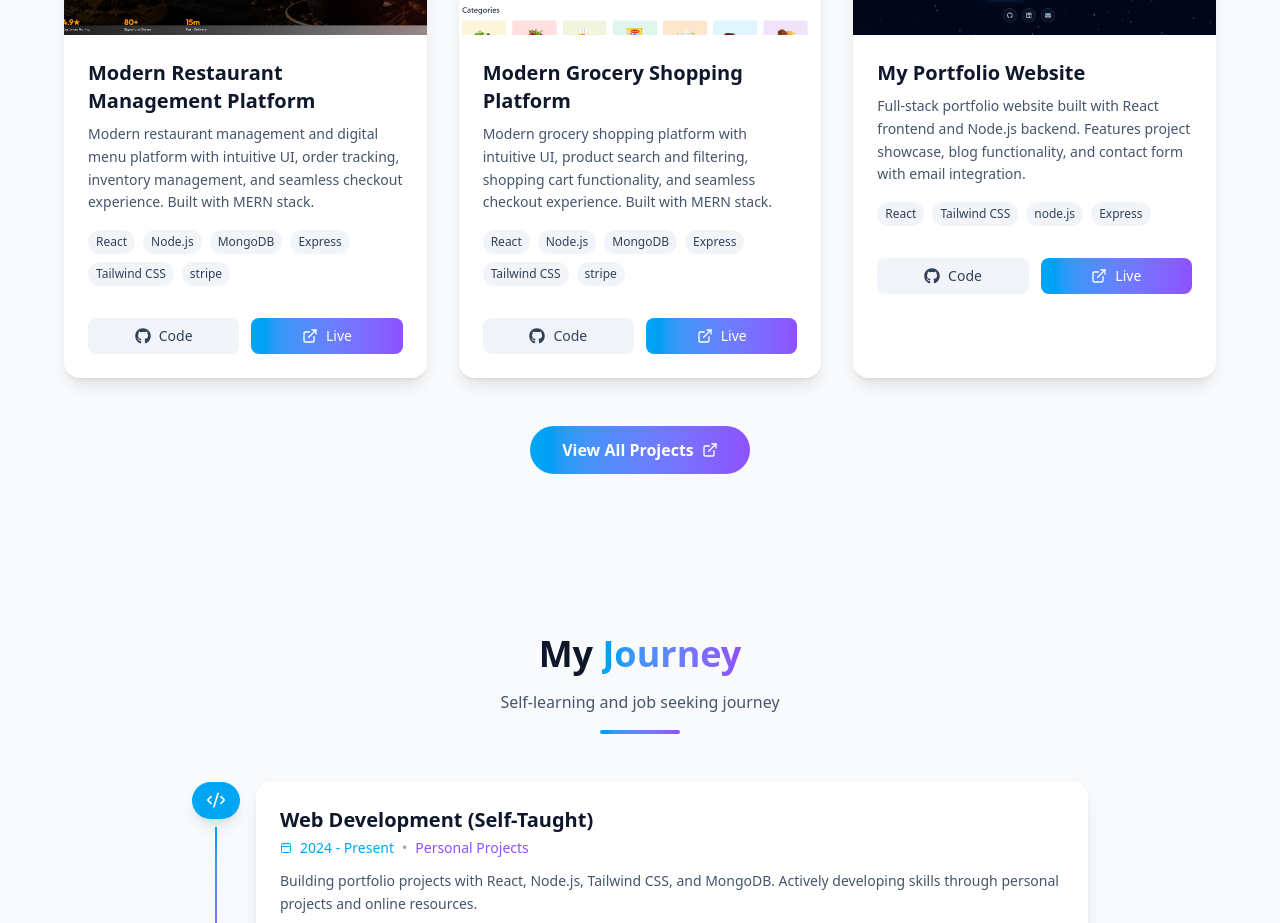
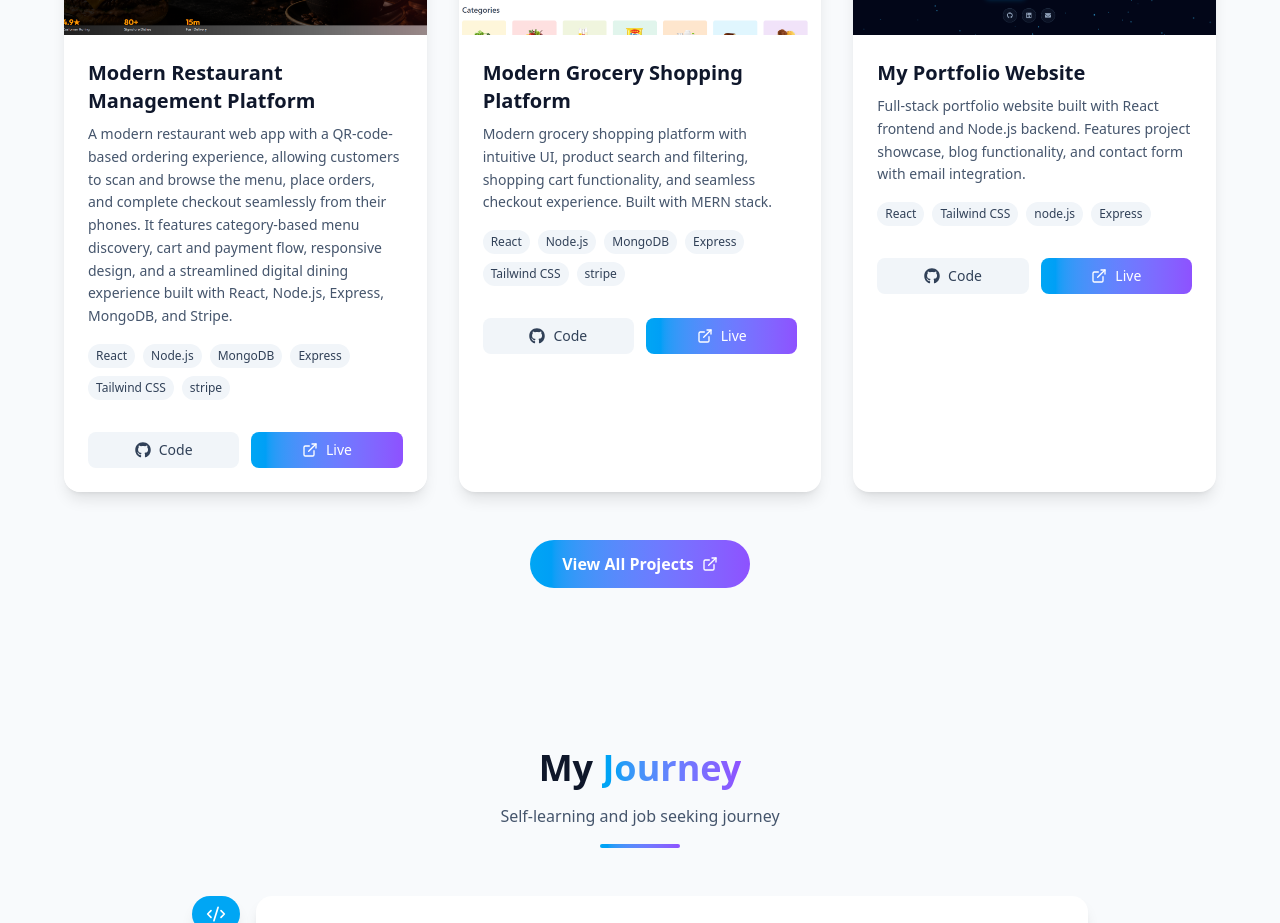
Before and after one commit to abirhammuch/portfolio, a React (Vite) app in the folder abirham-portfolio/: page / in a window 1280 px wide. Shown: the part 2680-3603 px from the top of the page. Built offline with nearby package versions, Linux system fonts and the light colour scheme; no server answers.

Commit message:
update project description for Modern Restaurant Management Platform

```diff
--- a/abirham-portfolio/src/components/Projects.jsx
+++ b/abirham-portfolio/src/components/Projects.jsx
@@ -11,7 +11,7 @@ const Projects = () => {
     {
       title: "Modern Restaurant Management Platform",
       description:
-        "Modern restaurant management and digital menu platform with intuitive UI, order tracking, inventory management, and seamless checkout experience. Built with MERN stack.",
+        "A modern restaurant web app with a QR-code-based ordering experience, allowing customers to scan and browse the menu, place orders, and complete checkout seamlessly from their phones. It features category-based menu discovery, cart and payment flow, responsive design, and a streamlined digital dining experience built with React, Node.js, Express, MongoDB, and Stripe.",
       tech: [
         "React",
         "Node.js",
```
